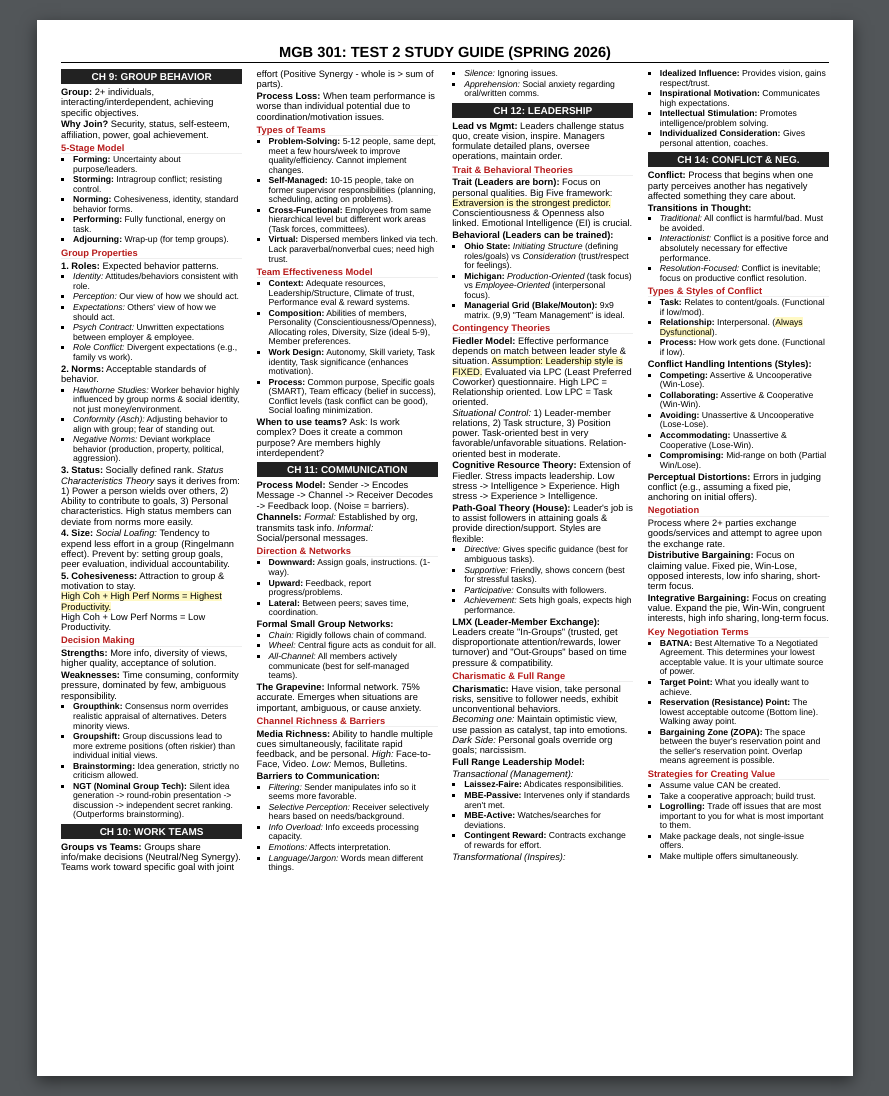
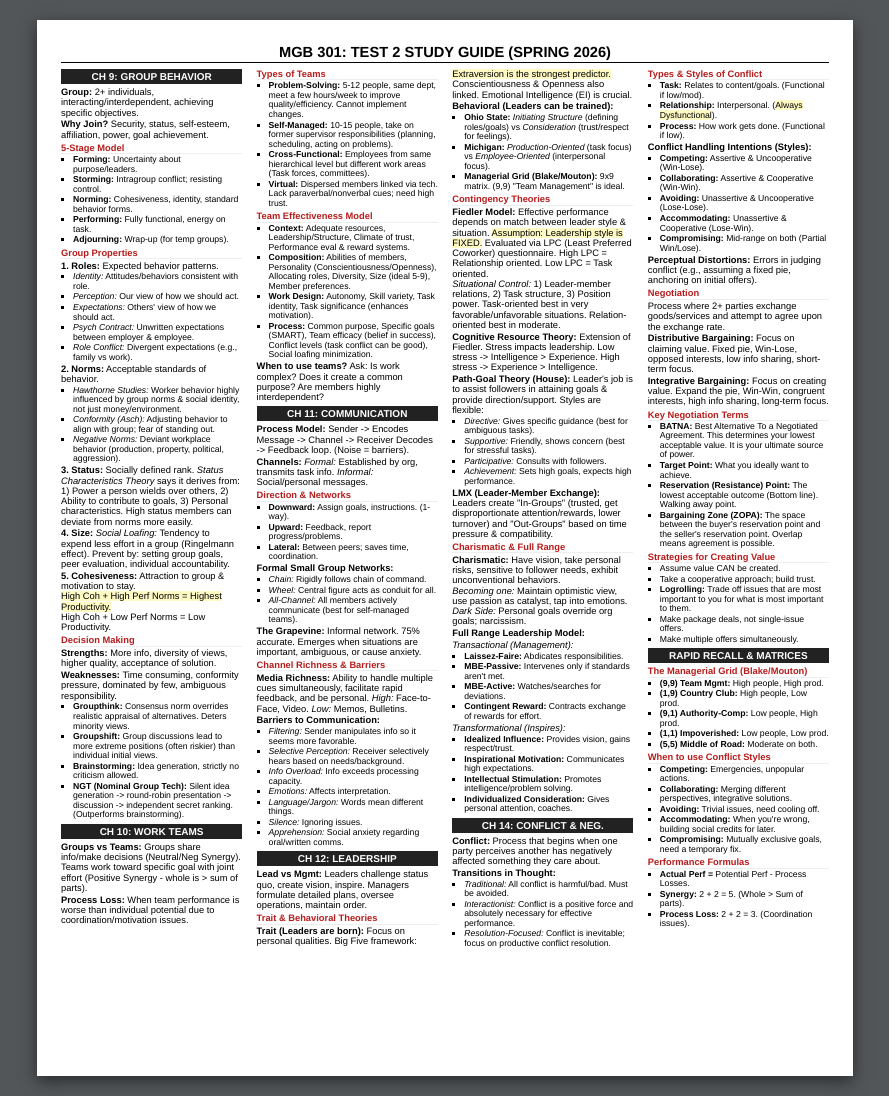
Before and after one commit to makalonu/mbg301test2studyguide, a plain HTML site: page index.html in a window 1280 px wide. Shown: the whole page, without its empty margins (195-1084 px from the left). Drawn offline with Linux system fonts and the light colour scheme.

Commit message:
Update title and add bonus section in index.html

```diff
--- a/index.html
+++ b/index.html
@@ -3,7 +3,7 @@
 <head>
     <meta charset="UTF-8">
     <meta name="viewport" content="width=device-width, initial-scale=1.0">
-    <title>MGB 301 Test 2 Cheat Sheet - Auto Flow</title>
+    <title>MGB 301 Test 2 Cheat Sheet - Max Density</title>
     <style>
         /* Print-specific layout */
         @page {
@@ -323,6 +323,35 @@
                 </ul>
             </section>
 
+            <section id="bonus">
+                <h2>RAPID RECALL & MATRICES</h2>
+
+                <h3>The Managerial Grid (Blake/Mouton)</h3>
+                <ul>
+                    <li><span class="bold">(9,9) Team Mgmt:</span> High people, High prod.</li>
+                    <li><span class="bold">(1,9) Country Club:</span> High people, Low prod.</li>
+                    <li><span class="bold">(9,1) Authority-Comp:</span> Low people, High prod.</li>
+                    <li><span class="bold">(1,1) Impoverished:</span> Low people, Low prod.</li>
+                    <li><span class="bold">(5,5) Middle of Road:</span> Moderate on both.</li>
+                </ul>
+
+                <h3>When to use Conflict Styles</h3>
+                <ul>
+                    <li><span class="bold">Competing:</span> Emergencies, unpopular actions.</li>
+                    <li><span class="bold">Collaborating:</span> Merging different perspectives, integrative solutions.</li>
+                    <li><span class="bold">Avoiding:</span> Trivial issues, need cooling off.</li>
+                    <li><span class="bold">Accommodating:</span> When you're wrong, building social credits for later.</li>
+                    <li><span class="bold">Compromising:</span> Mutually exclusive goals, need a temporary fix.</li>
+                </ul>
+
+                <h3>Performance Formulas</h3>
+                <ul>
+                    <li><span class="bold">Actual Perf =</span> Potential Perf - Process Losses.</li>
+                    <li><span class="bold">Synergy:</span> 2 + 2 = 5. (Whole > Sum of parts).</li>
+                    <li><span class="bold">Process Loss:</span> 2 + 2 = 3. (Coordination issues).</li>
+                </ul>
+            </section>
+
         </div>
     </div>
 </div>
```
